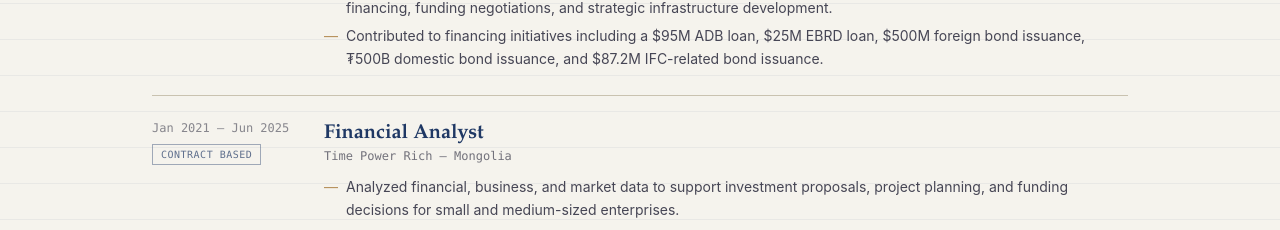
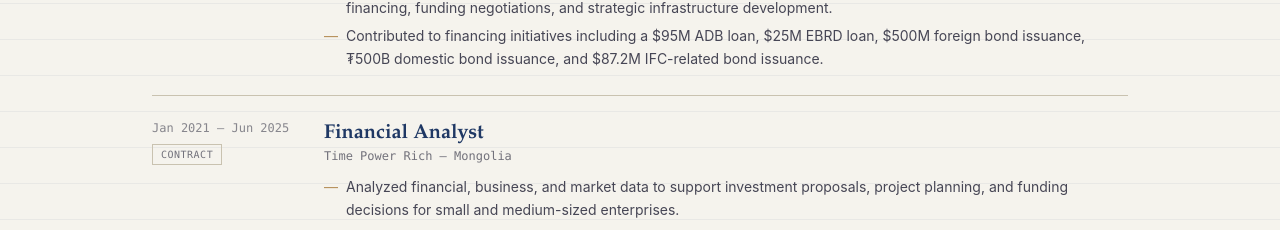
Before and after one commit to MUNKHNASANOTGONBOLD/Munkhnasan-portfolio, a Next.js app: page / in a window 1280 px wide. Shown: the part 2813-3043 px from the top of the page. Built offline with nearby package versions, Linux system fonts and the light colour scheme.

Commit message:
Update page.tsx

```diff
--- a/app/page.tsx
+++ b/app/page.tsx
@@ -19,7 +19,7 @@ type LedgerEntry = {
   period: string;
   role: string;
   org: string;
-  type: "Full-time" | "Internship" | "Current";
+  type: "Full-time" | "Contract" | "Internship" | "Current";
   lines: string[];
 };
 
@@ -81,7 +81,7 @@ const LEDGER: LedgerEntry[] = [
     period: "Jan 2021 — Jun 2025",
     role: "Financial Analyst",
     org: "Time Power Rich — Mongolia",
-    type: "Contract based",
+    type: "Contract",
     lines: [
       "Analyzed financial, business, and market data to support investment proposals, project planning, and funding decisions for small and medium-sized enterprises.",
       "Prepared 300+ business and funding proposals, helping client companies secure over ₮50 billion in approved financing.",
@@ -349,7 +349,7 @@ export default function Home() {
         </div>
       </section>
 
-      {/* Skills — moved here, below account summary */}
+      {/* Skills */}
       <section id="holdings" className="mx-auto max-w-5xl px-6 py-14">
         <p className="font-mono text-xs uppercase tracking-[0.2em] text-navy/70 mb-6">
           05 · Holdings — Skills
@@ -389,6 +389,8 @@ export default function Home() {
                       ? "border-gain text-gain"
                       : entry.type === "Internship"
                       ? "border-gold text-gold"
+                      : entry.type === "Contract"
+                      ? "border-rule text-ink/60"
                       : "border-navy/40 text-navy/70"
                   }`}
                 >
@@ -456,7 +458,7 @@ export default function Home() {
         </div>
       </section>
 
-      {/* Instruments — education & certifications */}
+      {/* Education & Certifications */}
       <section id="instruments" className="mx-auto max-w-5xl px-6 py-14">
         <p className="font-mono text-xs uppercase tracking-[0.2em] text-navy/70 mb-6">
           06 · Education &amp; Certifications
@@ -497,7 +499,7 @@ export default function Home() {
         <LedgerRule />
       </div>
 
-      {/* Contact / footer */}
+      {/* Contact */}
       <section id="contact" className="mx-auto max-w-5xl px-6 py-16">
         <p className="font-mono text-xs uppercase tracking-[0.2em] text-navy/70 mb-6">
           07 · Contact
```
